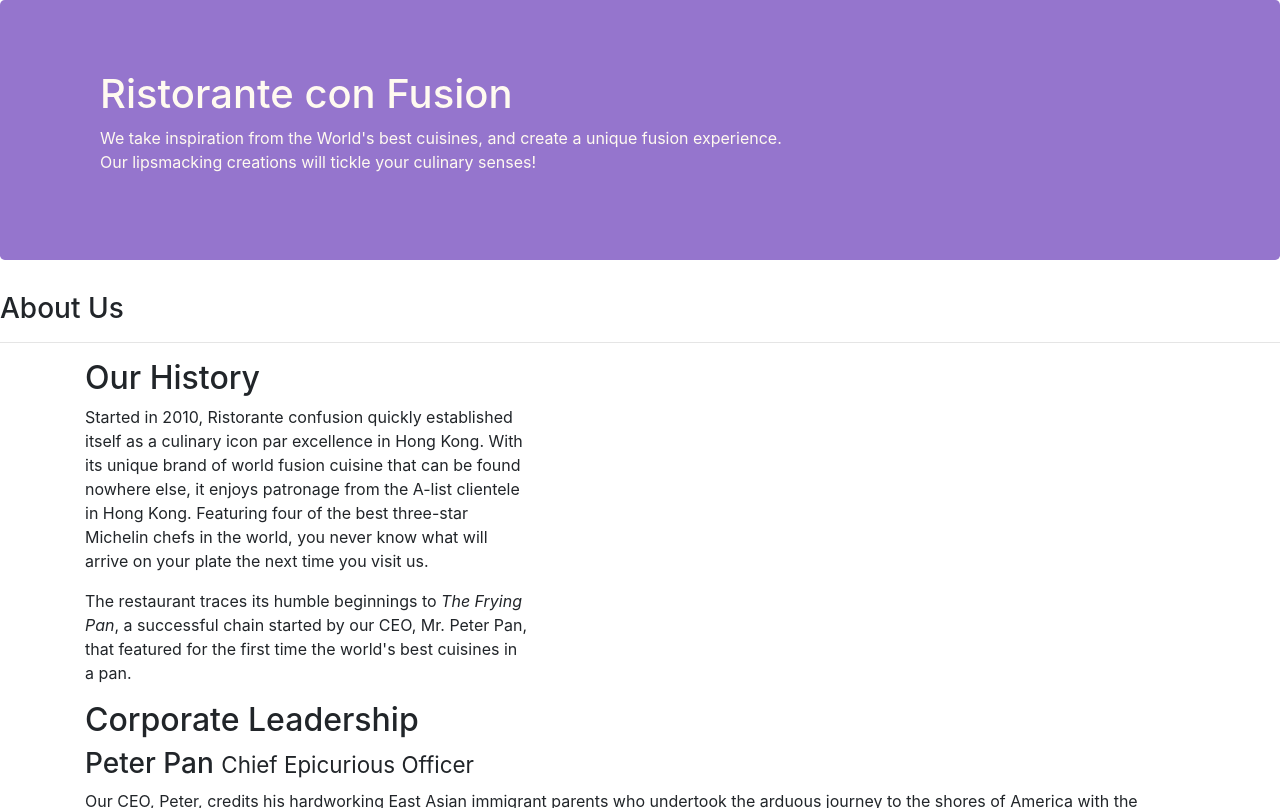
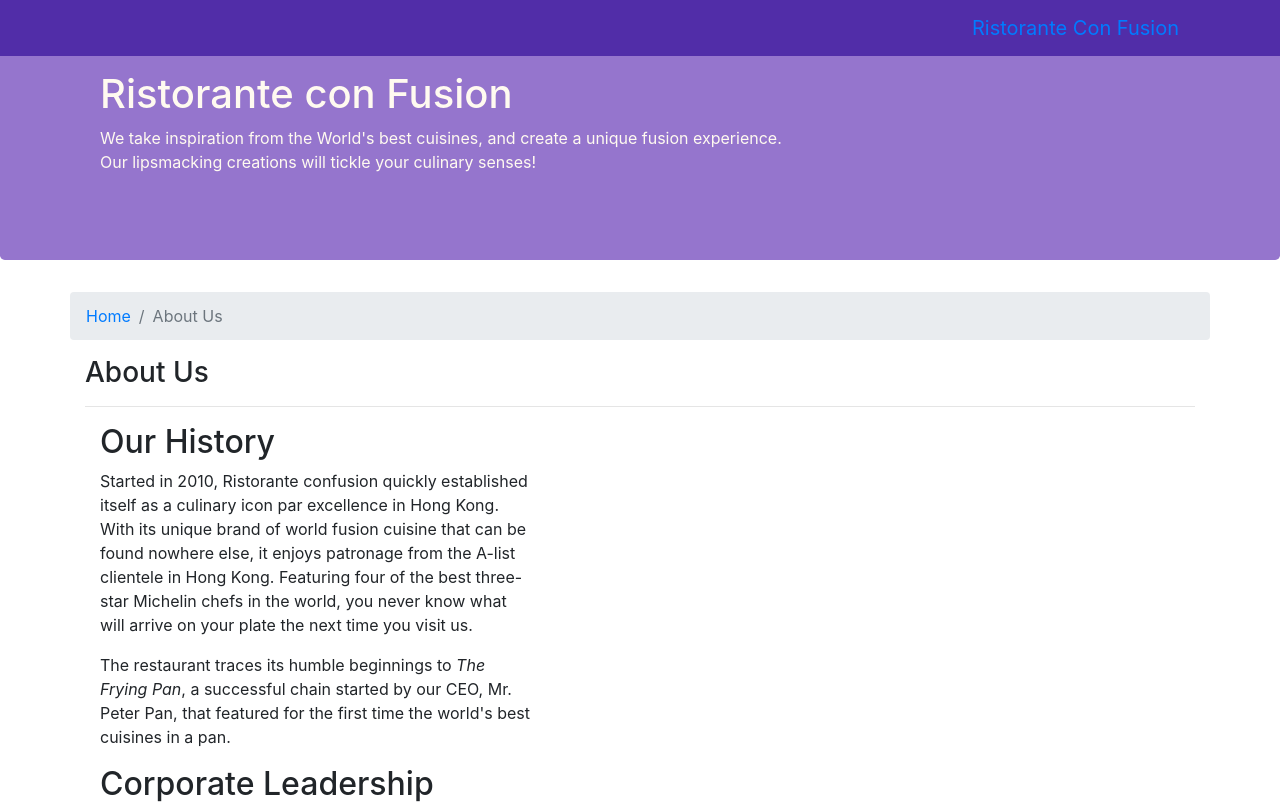
Before and after one commit to JayKitKit/confusion, a website: page aboutus.html in a window 1280 px wide. Shown: the top 808 px of the page. Drawn offline with nearby package versions, Linux system fonts and the light colour scheme.

Commit message:
Navbar and Breadcrumbs

```diff
--- a/aboutus.html
+++ b/aboutus.html
@@ -17,6 +17,35 @@
 
 <body>
 
+    <nav class="navbar navbar-inverse navbar-toggleable-sm  fixed-top">
+        <div class="container">
+
+            <button class="navbar-toggler" type="button" data-toggle="collapse" data-target="#Navbar">
+               <span class="navbar-toggler-icon"></span>
+            </button>
+            <a class="navbar-brand" href="./index.html">Ristorante Con Fusion</a>
+            <div class="collapse navbar-collapse" id="Navbar">
+                <ul class="navbar-nav">
+                    <li class="nav-item "><a class="nav-link" href="./index.html">Home</a></li>
+                </ul>
+
+                 <ul class="navbar-nav active">
+                    <li class="nav-item"><a class="nav-link" href="#">About</a></li>
+                </ul>
+
+                 <ul class="navbar-nav">
+                    <li class="nav-item"><a class="nav-link" href="#">Menu</a></li>
+                </ul>
+
+                 <ul class="navbar-nav">
+                    <li class="nav-item"><a class="nav-link" href="#">Contact</a></li>
+                </ul>
+            </div>
+        </div>
+
+
+    </nav>
+
     <header class="jumbotron">
         <div class="container">
             <div class="row row-header">
@@ -30,9 +59,13 @@
         </div>
     </header>
 
-    <div>
-        <div>
-            <div>
+    <div class="container">
+        <div class="row">
+            <ol class="col-12 breadcrumb">
+                <li class="breadcrumb-item"><a href="./index.html">Home</a></li>
+                <li class="breadcrumb-item active">About Us</li>
+            </ol>
+            <div class="col-12">
                <h3>About Us</h3>
                <hr>
             </div>
@@ -72,7 +105,7 @@
                 <div class="col-5 offset-1 col-sm-2">
                     <h5>Links</h5>
                     <ul class="list-unstyled">
-                        <li><a href="#">Home</a></li>
+                        <li><a href="./index.html">Home</a></li>
                         <li><a href="#">About</a></li>
                         <li><a href="#">Menu</a></li>
                         <li><a href="#">Contact</a></li>
--- a/css/styles.css
+++ b/css/styles.css
@@ -32,3 +32,12 @@
 .hidden-xs {
 	display: none;
 }
+
+.body {
+	padding: 50px 0px 0px 0px;
+	z-index: 0;
+}
+
+.navbar-inverse {
+	background-color: #512DA8;
+}
```
Also changed, not shown: index.html (+31 -3 lines), assignment1-screenshot-Aboutus.html-sm-xlg.png (renamed from assignment1-screenshot-Aboutus.html-sm-lg.png).
